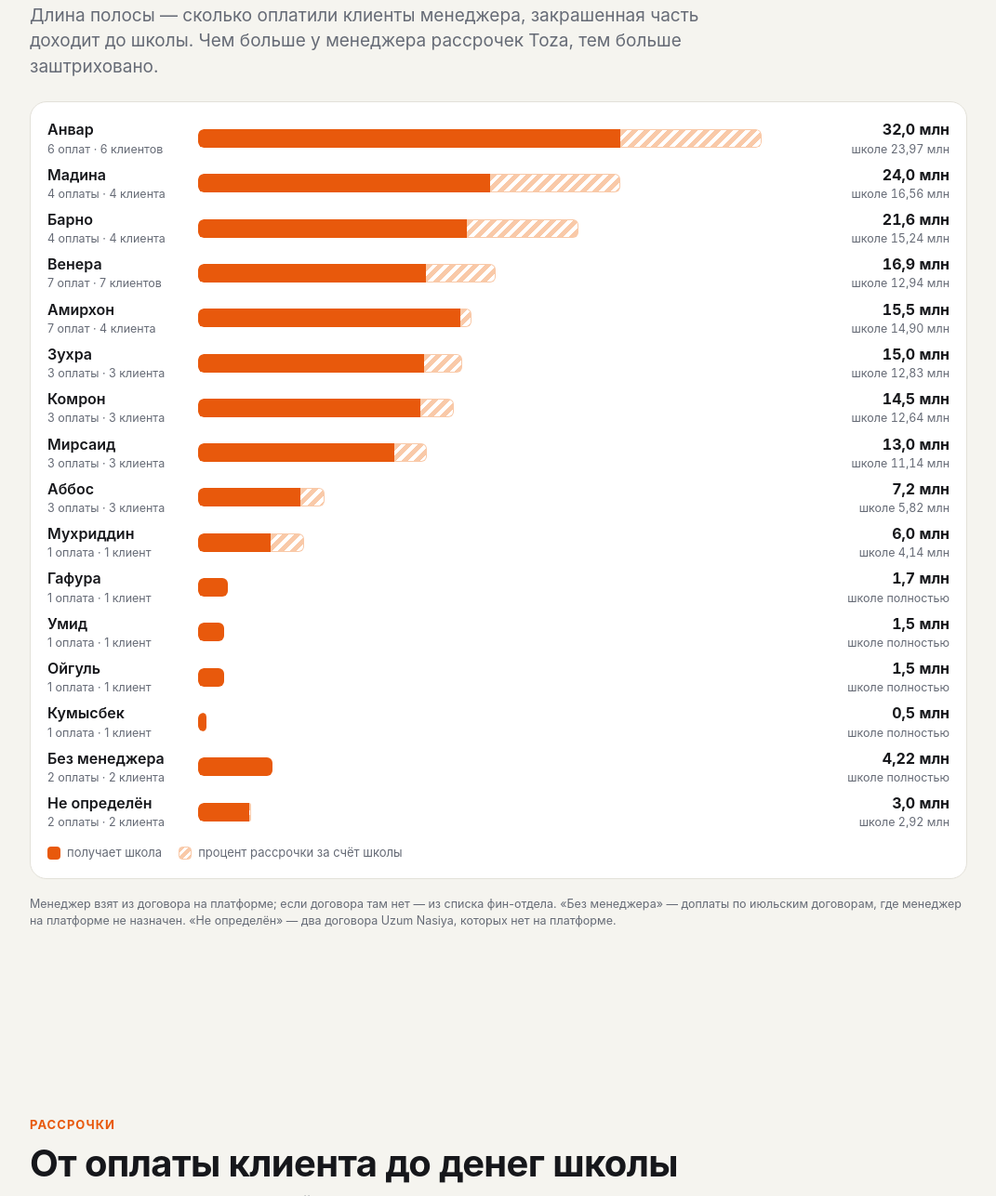
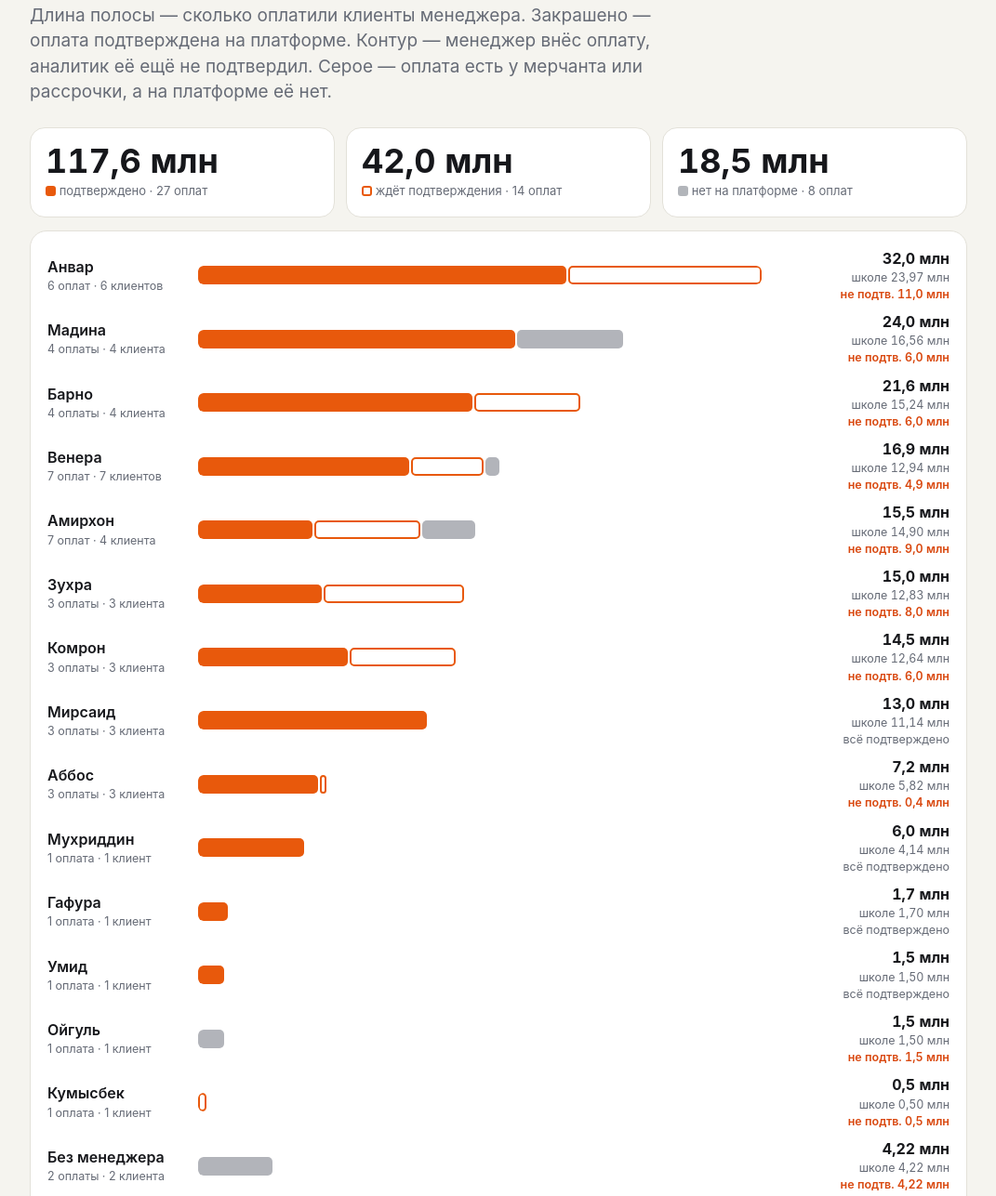
Before and after one commit to khurshidv/salesup-fin-oct-2026, a plain HTML site: page index.html in a window 1280 px wide. Shown: the part 2573-3860 px from the top of the page at 93% size, without its empty margins (104-1175 px from the left). Drawn offline with Linux system fonts and the light colour scheme.

Commit message:
Менеджеры: подтверждённые и неподтверждённые оплаты

```diff
--- a/index.html
+++ b/index.html
@@ -35,8 +35,17 @@ h2{font-size:clamp(24px,4vw,40px);line-height:1.1;margin:0 0 8px;letter-spacing:
 .tile span{color:var(--muted);font-size:13px}
 .card{background:var(--card);border:1px solid var(--line);border-radius:18px;padding:18px}
 .rows{display:flex;flex-direction:column;gap:12px}
-#managers{gap:7px}
+#managers{gap:9px}
 #managers .track{height:20px}
+.track.segs{gap:2px}
+.seg-c{background:var(--accent);border-radius:5px;min-width:3px}
+.seg-u{background:transparent;border:2px solid var(--accent);border-radius:5px;min-width:6px}
+.seg-x{background:var(--muted);opacity:.5;border-radius:5px;min-width:3px}
+.sw.seg-u{background:transparent;border:2px solid var(--accent)}
+.sw.seg-x{background:var(--muted);opacity:.5}
+.tiles.three{grid-template-columns:repeat(3,1fr);margin:0 0 14px}
+.tile .sw{width:11px;height:11px;border-radius:3px;vertical-align:-1px}
+.row .val i.open{color:var(--warn);font-weight:600}
 .row{display:grid;grid-template-columns:150px 1fr 190px;gap:12px;align-items:center}
 .row .name{font-weight:600}
 .row .name i{display:block;font-style:normal;font-weight:400;color:var(--muted);font-size:12.5px}
@@ -77,6 +86,9 @@ nav a.on{background:var(--accent)}
 @media (max-width:760px){
   section{padding:40px 16px 36px}
   .tiles{grid-template-columns:repeat(2,1fr)}
+  .tiles.three{grid-template-columns:1fr;gap:8px}
+  .tiles.three .tile{display:flex;align-items:baseline;gap:10px;padding:10px 14px}
+  .tiles.three .tile b{font-size:22px;white-space:nowrap}
   .row{grid-template-columns:1fr auto;gap:4px 10px}
   .row .track{grid-column:1 / -1;order:3;height:20px}
   .two{grid-template-columns:1fr}
@@ -120,12 +132,17 @@ nav a.on{background:var(--accent)}
 <section>
   <div class="kicker">Менеджеры</div>
   <h2>Касса и продажи по менеджерам</h2>
-  <p class="lead">Длина полосы — сколько оплатили клиенты менеджера, закрашенная часть доходит до школы. Чем больше у менеджера рассрочек Toza, тем больше заштриховано.</p>
+  <p class="lead">Длина полосы — сколько оплатили клиенты менеджера. Закрашено — оплата подтверждена на платформе. Контур — менеджер внёс оплату, аналитик её ещё не подтвердил. Серое — оплата есть у мерчанта или рассрочки, а на платформе её нет.</p>
+  <div class="tiles three">
+    <div class="tile"><b id="stOk"></b><span><i class="sw seg-c"></i> подтверждено · <span id="stOkN"></span></span></div>
+    <div class="tile"><b id="stWait"></b><span><i class="sw seg-u"></i> ждёт подтверждения · <span id="stWaitN"></span></span></div>
+    <div class="tile"><b id="stMiss"></b><span><i class="sw seg-x"></i> нет на платформе · <span id="stMissN"></span></span></div>
+  </div>
   <div class="card">
     <div class="rows" id="managers"></div>
-    <div class="legend"><span><i class="sw"></i>получает школа</span><span><i class="sw fee"></i>процент рассрочки за счёт школы</span></div>
+    <div class="legend"><span><i class="sw seg-c"></i>подтверждено на платформе</span><span><i class="sw seg-u"></i>ждёт подтверждения аналитика</span><span><i class="sw seg-x"></i>оплаты нет на платформе</span></div>
   </div>
-  <p class="foot">Менеджер взят из договора на платформе; если договора там нет — из списка фин-отдела. «Без менеджера» — доплаты по июльским договорам, где менеджер на платформе не назначен. «Не определён» — два договора Uzum Nasiya, которых нет на платформе.</p>
+  <p class="foot">Статус — по панели «Финансы» платформы на 12.10.2026. Менеджер взят из договора на платформе; если договора там нет — из списка фин-отдела. «Без менеджера» — доплаты по июльским договорам, где менеджер на платформе не назначен. «Не определён» — два договора Uzum Nasiya, которых нет на платформе.</p>
 </section>
 
 <section>
@@ -202,23 +219,24 @@ const CH = [
   {name:'Способ не указан', sub:'по списку фин-отдела', n:1, gross:1000000, net:1000000},
 ];
 const MANAGERS = [
-  {name:'Анвар', n:6, c:6, gross:32000000, net:23970000},
-  {name:'Мадина', n:4, c:4, gross:24000000, net:16560000},
-  {name:'Барно', n:4, c:4, gross:21600000, net:15240000},
-  {name:'Венера', n:7, c:7, gross:16900000, net:12940000},
-  {name:'Амирхон', n:7, c:4, gross:15500000, net:14900000},
-  {name:'Зухра', n:3, c:3, gross:15000000, net:12830000},
-  {name:'Комрон', n:3, c:3, gross:14500000, net:12640000},
-  {name:'Мирсаид', n:3, c:3, gross:13000000, net:11140000},
-  {name:'Аббос', n:3, c:3, gross:7200000, net:5820000},
-  {name:'Мухриддин', n:1, c:1, gross:6000000, net:4140000},
-  {name:'Гафура', n:1, c:1, gross:1700000, net:1700000},
-  {name:'Умид', n:1, c:1, gross:1500000, net:1500000},
-  {name:'Ойгуль', n:1, c:1, gross:1500000, net:1500000},
-  {name:'Кумысбек', n:1, c:1, gross:500000, net:500000},
-  {name:'Без менеджера', n:2, c:2, gross:4223000, net:4223000},
-  {name:'Не определён', n:2, c:2, gross:3000000, net:2920000},
+  {name:'Анвар', n:6, c:6, gross:32000000, net:23970000, ok:21000000, wait:11000000, miss:0, nw:2, nm:0},
+  {name:'Мадина', n:4, c:4, gross:24000000, net:16560000, ok:18000000, wait:0, miss:6000000, nw:0, nm:1},
+  {name:'Барно', n:4, c:4, gross:21600000, net:15240000, ok:15600000, wait:6000000, miss:0, nw:1, nm:0},
+  {name:'Венера', n:7, c:7, gross:16900000, net:12940000, ok:12000000, wait:4100000, miss:800000, nw:4, nm:1},
+  {name:'Амирхон', n:7, c:4, gross:15500000, net:14900000, ok:6500000, wait:6000000, miss:3000000, nw:2, nm:1},
+  {name:'Зухра', n:3, c:3, gross:15000000, net:12830000, ok:7000000, wait:8000000, miss:0, nw:2, nm:0},
+  {name:'Комрон', n:3, c:3, gross:14500000, net:12640000, ok:8500000, wait:6000000, miss:0, nw:1, nm:0},
+  {name:'Мирсаид', n:3, c:3, gross:13000000, net:11140000, ok:13000000, wait:0, miss:0, nw:0, nm:0},
+  {name:'Аббос', n:3, c:3, gross:7200000, net:5820000, ok:6800000, wait:400000, miss:0, nw:1, nm:0},
+  {name:'Мухриддин', n:1, c:1, gross:6000000, net:4140000, ok:6000000, wait:0, miss:0, nw:0, nm:0},
+  {name:'Гафура', n:1, c:1, gross:1700000, net:1700000, ok:1700000, wait:0, miss:0, nw:0, nm:0},
+  {name:'Умид', n:1, c:1, gross:1500000, net:1500000, ok:1500000, wait:0, miss:0, nw:0, nm:0},
+  {name:'Ойгуль', n:1, c:1, gross:1500000, net:1500000, ok:0, wait:0, miss:1500000, nw:0, nm:1},
+  {name:'Кумысбек', n:1, c:1, gross:500000, net:500000, ok:0, wait:500000, miss:0, nw:1, nm:0},
+  {name:'Без менеджера', n:2, c:2, gross:4223000, net:4223000, ok:0, wait:0, miss:4223000, nw:0, nm:2},
+  {name:'Не определён', n:2, c:2, gross:3000000, net:2920000, ok:0, wait:0, miss:3000000, nw:0, nm:2},
 ];
+const STATUS = {ok:{n:27,sum:117600000}, wait:{n:14,sum:42000000}, miss:{n:8,sum:18523000}};
 const TERMS = [
   {name:'Toza · 12 месяцев', n:17, gross:104000000, net:71760000},
   {name:'Toza · 6 месяцев',  n:1,  gross:6000000,   net:4620000},
@@ -268,14 +286,17 @@ $('rows').innerHTML = CH.map(c => {
 // менеджеры
 (function(){
   const max = Math.max(...MANAGERS.map(m => m.gross));
+  const seg = (v, cls) => v ? `<div class="${cls}" style="width:${v / max * 100}%"></div>` : '';
   $('managers').innerHTML = MANAGERS.map(m => {
-    const fee = m.gross - m.net;
+    const open = m.wait + m.miss;
     return `<div class="row">
       <div class="name">${m.name}<i>${m.n} ${plural(m.n,'оплата','оплаты','оплат')} · ${m.c} ${plural(m.c,'клиент','клиента','клиентов')}</i></div>
-      <div class="track"><div class="net${fee ? '' : ' solo'}" style="width:${m.net / max * 100}%"></div>${fee ? `<div class="fee" style="width:${fee / max * 100}%"></div>` : ''}</div>
-      <div class="val num">${mln(m.gross, m.gross % 1e5 ? 2 : 1)} млн<i>${fee ? 'школе ' + mln(m.net, 2) + ' млн' : 'школе полностью'}</i></div>
+      <div class="track segs">${seg(m.ok,'seg-c')}${seg(m.wait,'seg-u')}${seg(m.miss,'seg-x')}</div>
+      <div class="val num">${mln(m.gross, m.gross % 1e5 ? 2 : 1)} млн<i>школе ${mln(m.net, 2)} млн</i>${open ? `<i class="open">не подтв. ${mln(open, open % 1e5 ? 2 : 1)} млн</i>` : `<i>всё подтверждено</i>`}</div>
     </div>`;
   }).join('');
+  const put = (id, o) => { $(id).textContent = mln(o.sum) + ' млн'; $(id + 'N').textContent = o.n + ' ' + plural(o.n,'оплата','оплаты','оплат'); };
+  put('stOk', STATUS.ok); put('stWait', STATUS.wait); put('stMiss', STATUS.miss);
 })();
 
 // рассрочки по срокам
```
